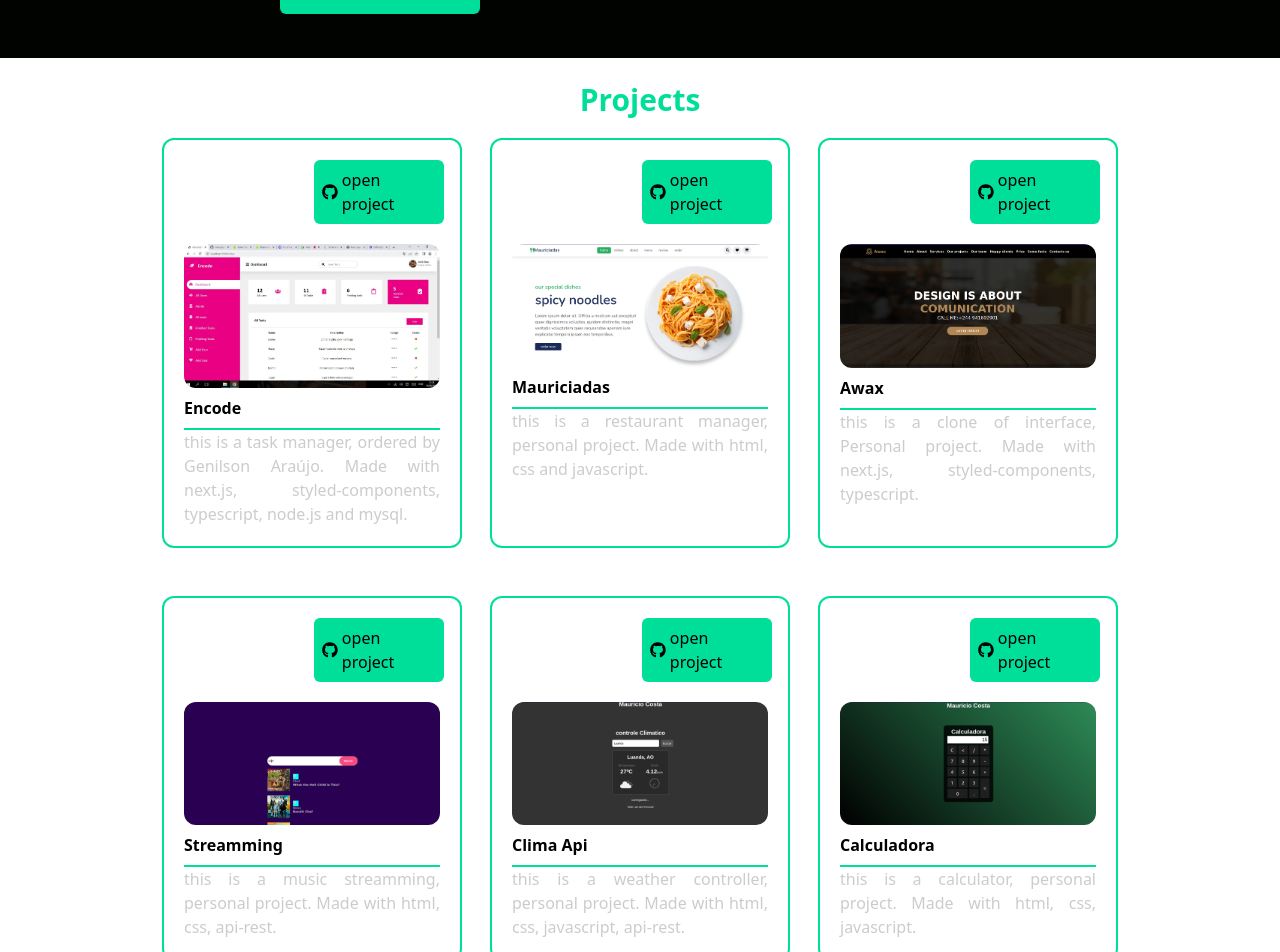
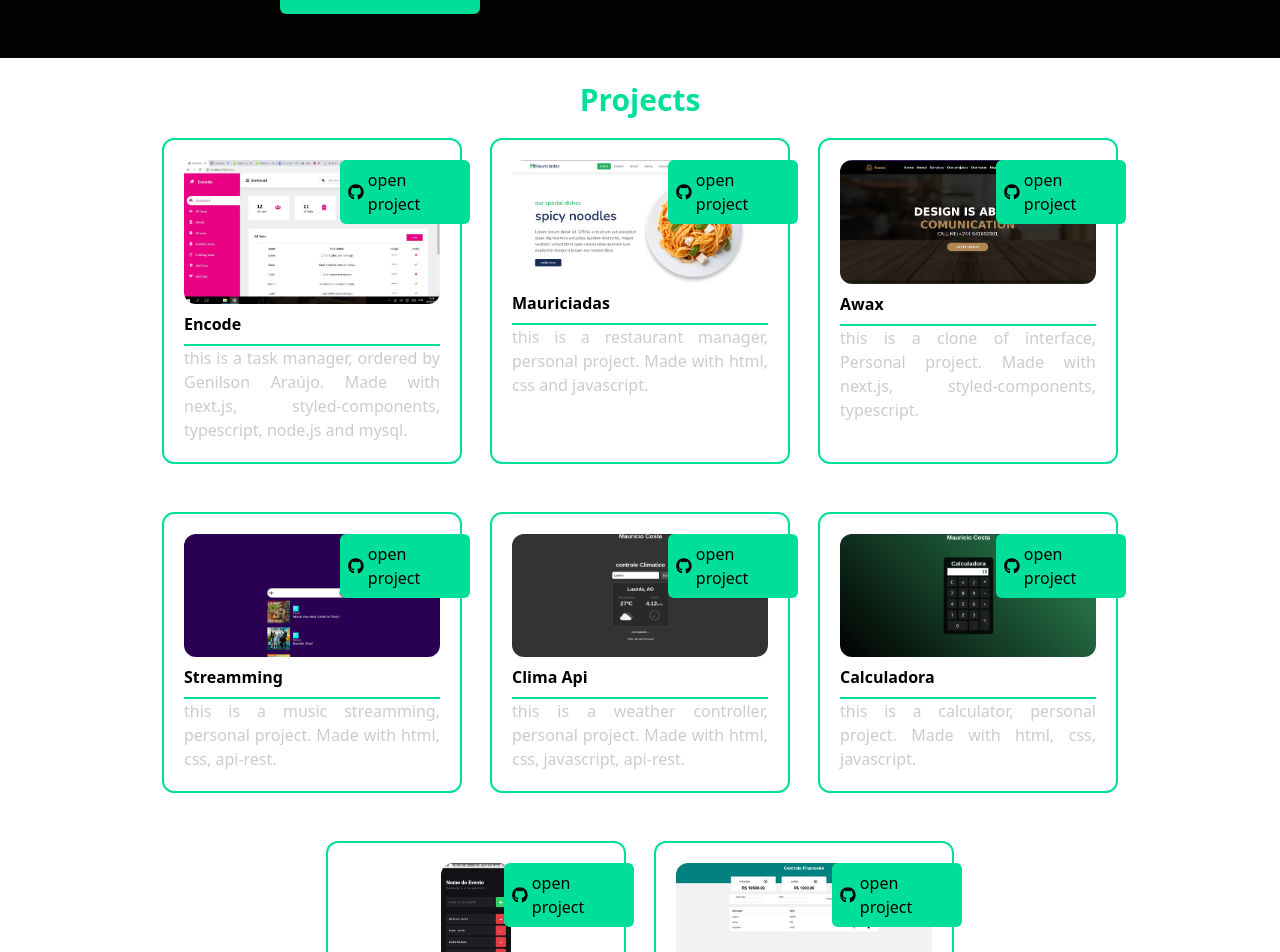
Before and after one commit to mauriciocosta404/portifolio, a React (Create React App) app: page / in a window 1280 px wide. Shown: the part 2380-3332 px from the top of the page. Built offline with nearby package versions, Linux system fonts and the light colour scheme.

Commit message:
fix: melhorando a responsividade da app

```diff
--- a/package.json
+++ b/package.json
@@ -13,6 +13,7 @@
     "react": "^18.2.0",
     "react-dom": "^18.2.0",
     "react-icons": "^4.6.0",
+    "react-responsive-carousel": "^3.2.23",
     "react-scripts": "5.0.1",
     "react-typed": "^1.2.0",
     "typescript": "^4.4.2",
--- a/src/components/contact.tsx
+++ b/src/components/contact.tsx
@@ -1,4 +1,3 @@
-
 interface NavProps {
     nav: boolean;
     setNav(nav: boolean): void;
--- a/src/components/projects.tsx
+++ b/src/components/projects.tsx
@@ -7,6 +7,8 @@ import project5 from '../assets/projects/clima.png';
 import project6 from '../assets/projects/calculadora.png';
 import project7 from '../assets/projects/iAmHere.png';
 import project8 from '../assets/projects/financa.png';
+import "react-responsive-carousel/lib/styles/carousel.min.css"; // requires a loader
+import { Carousel } from 'react-responsive-carousel';
 
 
 interface NavProps {
@@ -19,50 +21,50 @@ const Projects=({nav,setNav}:NavProps)=>{
         <div id='projects' className="w-full  bg-white p-6">
             <h1 className="w-full text-3xl font-bold text-center text-[#00df9a]">Projects</h1>
             <div className="flex flex-wrap justify-center gap-7">
-                <div className='mt-5  rounded-[12px] max-w-[300px] h-100 p-5 border-solid border-2 border-[#00df9a]'>
-                    <a href="https://github.com/menezescosta/tasks-maneger-nextjs-typescript-nodejs-mysql" className='flex items-center gap-1 mb-5 relative right-[-130px] rounded-md p-2 w-[130px] text-1xl bg-[#00df9a]'><FaGithub/>open project</a>
+                <div className='mt-5 relative  rounded-[12px] max-w-[300px] h-100 p-5 border-solid border-2 border-[#00df9a]'>
+                    <a href="https://github.com/menezescosta/tasks-maneger-nextjs-typescript-nodejs-mysql" className='flex items-center gap-1 mb-5 absolute right-[-10px] rounded-md p-2 w-[130px] text-1xl bg-[#00df9a]'><FaGithub/>open project</a>
                     <img src={project1} className="rounded-[12px]" alt="" />
                     <h2 className='w-full font-bold border-b-2 py-2  border-[#00df9a]'>Encode</h2>
                     <p className='text-[#ccc] lg:text-1xl text-justify'>this is a task manager, ordered by Genilson Araújo. Made with next.js, styled-components, typescript, node.js and mysql.</p>
                 </div>
-                <div className='mt-5 rounded-[12px] max-w-[300px] h-100 p-5 border-solid border-2 border-[#00df9a] '>
-                    <a href="https://github.com/menezescosta/projecto-restaurante" className='flex items-center gap-1 mb-5 relative right-[-130px] rounded-md p-2 w-[130px] text-1xl bg-[#00df9a]'><FaGithub/>open project</a>
+                <div className='mt-5 rounded-[12px] max-w-[300px] h-100 p-5 relative border-solid border-2 border-[#00df9a] '>
+                    <a href="https://github.com/menezescosta/projecto-restaurante" className='flex items-center gap-1 mb-5 absolute right-[-10px] rounded-md p-2 w-[130px] text-1xl bg-[#00df9a]'><FaGithub/>open project</a>
                     <img src={project2} className="rounded-[12px]" alt="" />
                     <h2 className='w-full font-bold border-b-2 py-2  border-[#00df9a]'>Mauriciadas</h2>
                     <p className='text-[#ccc] lg:text-1xl text-justify'>this is a restaurant manager, personal project. Made with html, css and javascript.</p>
                 </div>
-                <div className='mt-5 rounded-[12px] max-w-[300px] h-100 p-5 border-solid border-2 border-[#00df9a] '>
-                    <a href="https://github.com/menezescosta/menezescosta-projecto-awax-next.js-typescript" className='flex items-center mb-5 gap-1 relative right-[-130px] rounded-md p-2 w-[130px] text-1xl bg-[#00df9a]'><FaGithub/>open project</a>
+                <div className='mt-5 rounded-[12px] relative max-w-[300px] h-100 p-5 border-solid border-2 border-[#00df9a] '>
+                    <a href="https://github.com/menezescosta/menezescosta-projecto-awax-next.js-typescript" className='flex items-center mb-5 gap-1 absolute right-[-10px] rounded-md p-2 w-[130px] text-1xl bg-[#00df9a]'><FaGithub/>open project</a>
                     <img src={project3} className="rounded-[12px]" alt="" />
                     <h2 className='w-full font-bold border-b-2 py-2  border-[#00df9a]'>Awax</h2>
                     <p className='text-[#ccc] lg:text-1xl text-justify'>this is a clone of interface, Personal project. Made with next.js, styled-components, typescript.</p>
                 </div>
-                <div className='mt-5 rounded-[12px] max-w-[300px] h-100 p-5 border-solid border-2 border-[#00df9a] '>
-                    <a href="" className='flex items-center gap-1 mb-5 relative right-[-130px] rounded-md p-2 w-[130px] text-1xl bg-[#00df9a]'><FaGithub/>open project</a>
+                <div className='mt-5 rounded-[12px] max-w-[300px] relative h-100 p-5 border-solid border-2 border-[#00df9a] '>
+                    <a href="" className='flex items-center gap-1 mb-5 absolute right-[-10px] rounded-md p-2 w-[130px] text-1xl bg-[#00df9a]'><FaGithub/>open project</a>
                     <img src={project4} className="rounded-[12px]" alt="" />
                     <h2 className='w-full font-bold border-b-2 py-2  border-[#00df9a]'>Streamming</h2>
                     <p className='text-[#ccc] lg:text-1xl text-justify'>this is a music streamming, personal project. Made with html, css, api-rest.</p>
                 </div>
-                <div className='mt-5 rounded-[12px] max-w-[300px] h-100 p-5 border-solid border-2 border-[#00df9a] '>
-                    <a href="https://github.com/menezescosta/Clima-js-API" className='flex items-center mb-5 gap-1 relative right-[-130px] rounded-md p-2 w-[130px] text-1xl bg-[#00df9a]'><FaGithub/>open project</a>
+                <div className='mt-5 rounded-[12px] max-w-[300px] relative h-100 p-5 border-solid border-2 border-[#00df9a] '>
+                    <a href="https://github.com/menezescosta/Clima-js-API" className='flex items-center mb-5 gap-1 absolute right-[-10px] rounded-md p-2 w-[130px] text-1xl bg-[#00df9a]'><FaGithub/>open project</a>
                     <img src={project5} className="rounded-[12px]" alt="" />
                     <h2 className='w-full font-bold border-b-2 py-2  border-[#00df9a]'>Clima Api</h2>
                     <p className='text-[#ccc] lg:text-1xl text-justify'>this is a weather controller, personal project. Made with html, css, javascript, api-rest.</p>
                 </div>
-                <div className='mt-5 rounded-[12px] max-w-[300px] h-100 p-5 border-solid border-2 border-[#00df9a] '>
-                    <a href="https://github.com/menezescosta/Calculadora-js" className='flex items-center mb-5 gap-1 relative right-[-130px] rounded-md p-2 w-[130px] text-1xl bg-[#00df9a]'><FaGithub/>open project</a>
+                <div className='mt-5 rounded-[12px] relative max-w-[300px] h-100 p-5 border-solid border-2 border-[#00df9a] '>
+                    <a href="https://github.com/menezescosta/Calculadora-js" className='flex items-center mb-5 gap-1 absolute right-[-10px] rounded-md p-2 w-[130px] text-1xl bg-[#00df9a]'><FaGithub/>open project</a>
                     <img src={project6} className="rounded-[12px]" alt="" />
                     <h2 className='w-full font-bold border-b-2 py-2  border-[#00df9a]'>Calculadora</h2>
                     <p className='text-[#ccc] lg:text-1xl text-justify'>this is a calculator, personal project. Made with html, css, javascript.</p>
                 </div>
-                <div className='mt-5 rounded-[12px] max-w-[300px] h-100 p-5 border-solid border-2 border-[#00df9a] '>
-                <a href="https://github.com/menezescosta/iAmHere-react-native" className='flex items-center gap-1 relative mb-5 right-[-130px] rounded-md p-2 w-[130px] text-1xl bg-[#00df9a]'><FaGithub/>open project</a>
+                <div className='mt-5 rounded-[12px] relative max-w-[300px] h-100 p-5 border-solid border-2 border-[#00df9a] '>
+                <a href="https://github.com/menezescosta/iAmHere-react-native" className='flex items-center gap-1 mb-5 absolute right-[-10px] rounded-md p-2 w-[130px] text-1xl bg-[#00df9a]'><FaGithub/>open project</a>
                     <img src={project7} className="rounded-[12px] m-auto" width={70} alt="" />
                     <h2 className='w-full font-bold border-b-2 py-2  border-[#00df9a]'>IAmHere</h2>
                     <p className='text-[#ccc] lg:text-1xl text-justify'>this is a participant manager, made following rocketseat. Made with react-native and typescript.</p>
                 </div>
-                <div className='mt-5 rounded-[12px] max-w-[300px] h-100 p-5 border-solid border-2 border-[#00df9a] '>
-                    <a href="https://github.com/menezescosta/Gestor-financeiro-react-js" className='flex items-center mb-5 gap-1 relative right-[-130px] rounded-md p-2 w-[130px] text-1xl bg-[#00df9a]'><FaGithub/>open project</a>
+                <div className='mt-5 rounded-[12px] max-w-[300px] h-100 relative p-5 border-solid border-2 border-[#00df9a] '>
+                    <a href="https://github.com/menezescosta/Gestor-financeiro-react-js" className='flex items-center mb-5 gap-1 absolute right-[-10px] rounded-md p-2 w-[130px] text-1xl bg-[#00df9a]'><FaGithub/>open project</a>
                     <img src={project8} className="rounded-[12px]" alt="" />
                     <h2 className='w-full font-bold border-b-2 py-2  border-[#00df9a]'>Financiada</h2>
                     <p className='text-[#ccc] lg:text-1xl text-justify'>this is a finace manager, Pessoal project. Made with react.js, styled-components.</p>
```
Also changed, not shown: 1 other file (tests, documents, lock files or other folders).
